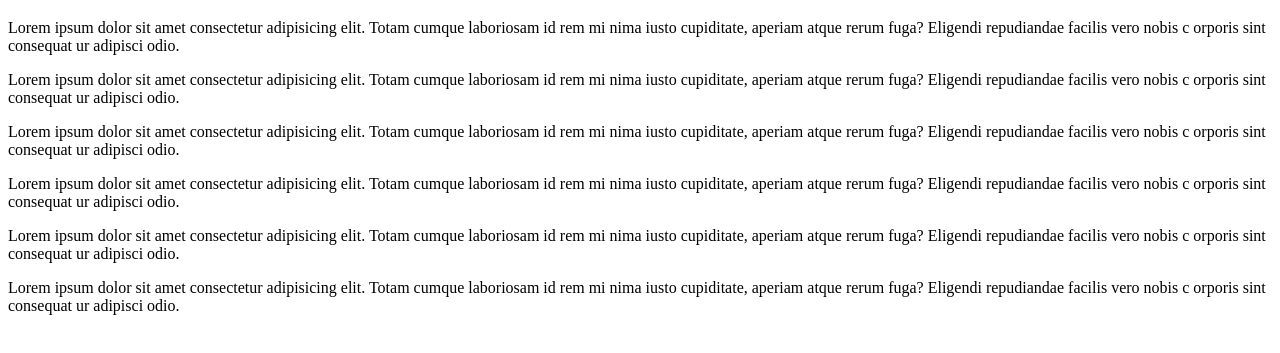
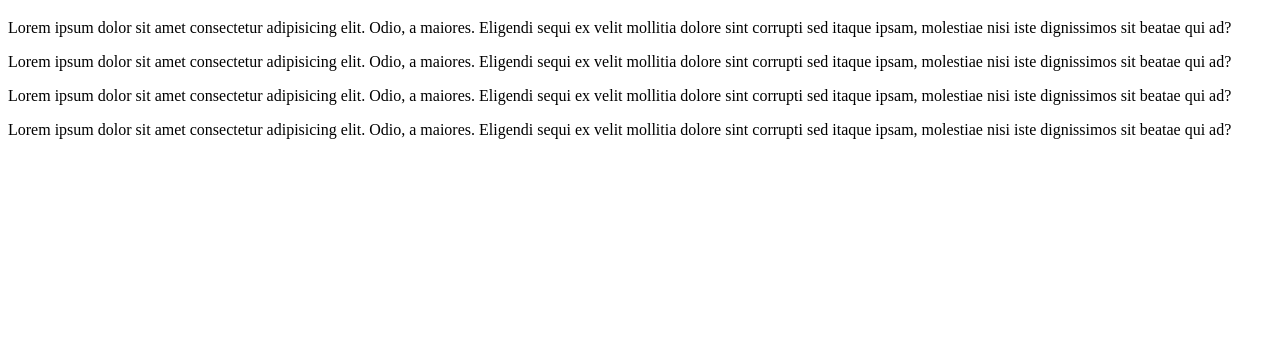
Before and after one commit to qwertdani123/nombre-de-nuestro-repositorio, a plain HTML site: page index.html in a window 1280 px wide. Shown: the part 61-414 px from the top of the page. Drawn offline with Linux system fonts and the light colour scheme.

Commit message:
mensaje corto de lo que hicimos

```diff
--- a/index.html
+++ b/index.html
@@ -1,40 +1,36 @@
 <!DOCTYPE html>
 <html lang="en">
+
 <head>
     <meta charset="UTF-8">
     <meta name="viewport" content="width=device-width, initial-scale=1.0">
     <title>Document</title>
 </head>
+
 <body>
     <h1>esto es un index de prueba</h1>
 
-    <p>Lorem ipsum dolor sit amet consectetur adipisicing elit. Totam cumque laboriosam id rem mi
-        nima iusto cupiditate, aperiam atque rerum fuga? Eligendi repudiandae facilis vero nobis c
-        orporis sint consequat
-        ur adipisci odio.</p>
+    <p>Lorem ipsum dolor sit amet consectetur adipisicing elit. Odio, a maiores. Eligendi sequi ex
+        velit mollitia dolore sint corrupti sed itaque ipsam, molestiae nisi iste dignissimos sit
+        beatae qui ad?
+    </p>
 
-         <p>Lorem ipsum dolor sit amet consectetur adipisicing elit. Totam cumque laboriosam id rem mi
-        nima iusto cupiditate, aperiam atque rerum fuga? Eligendi repudiandae facilis vero nobis c
-        orporis sint consequat
-        ur adipisci odio.</p>
-         <p>Lorem ipsum dolor sit amet consectetur adipisicing elit. Totam cumque laboriosam id rem mi
-        nima iusto cupiditate, aperiam atque rerum fuga? Eligendi repudiandae facilis vero nobis c
-        orporis sint consequat
-        ur adipisci odio.</p>
+    <p>Lorem ipsum dolor sit amet consectetur adipisicing elit. Odio, a maiores. Eligendi sequi ex
+        velit mollitia dolore sint corrupti sed itaque ipsam, molestiae nisi iste dignissimos sit
+        beatae qui ad?
+    </p>
 
 
-    <p>Lorem ipsum dolor sit amet consectetur adipisicing elit. Totam cumque laboriosam id rem mi
-        nima iusto cupiditate, aperiam atque rerum fuga? Eligendi repudiandae facilis vero nobis c
-        orporis sint consequat
-        ur adipisci odio.</p>
+    <p>Lorem ipsum dolor sit amet consectetur adipisicing elit. Odio, a maiores. Eligendi sequi ex
+        velit mollitia dolore sint corrupti sed itaque ipsam, molestiae nisi iste dignissimos sit
+        beatae qui ad?
+    </p>
 
-         <p>Lorem ipsum dolor sit amet consectetur adipisicing elit. Totam cumque laboriosam id rem mi
-        nima iusto cupiditate, aperiam atque rerum fuga? Eligendi repudiandae facilis vero nobis c
-        orporis sint consequat
-        ur adipisci odio.</p>
-         <p>Lorem ipsum dolor sit amet consectetur adipisicing elit. Totam cumque laboriosam id rem mi
-        nima iusto cupiditate, aperiam atque rerum fuga? Eligendi repudiandae facilis vero nobis c
-        orporis sint consequat
-        ur adipisci odio.</p>
+    <p>Lorem ipsum dolor sit amet consectetur adipisicing elit. Odio, a maiores. Eligendi sequi ex
+        velit mollitia dolore sint corrupti sed itaque ipsam, molestiae nisi iste dignissimos sit
+        beatae qui ad?
+    </p>
+
 </body>
+
 </html>
```
